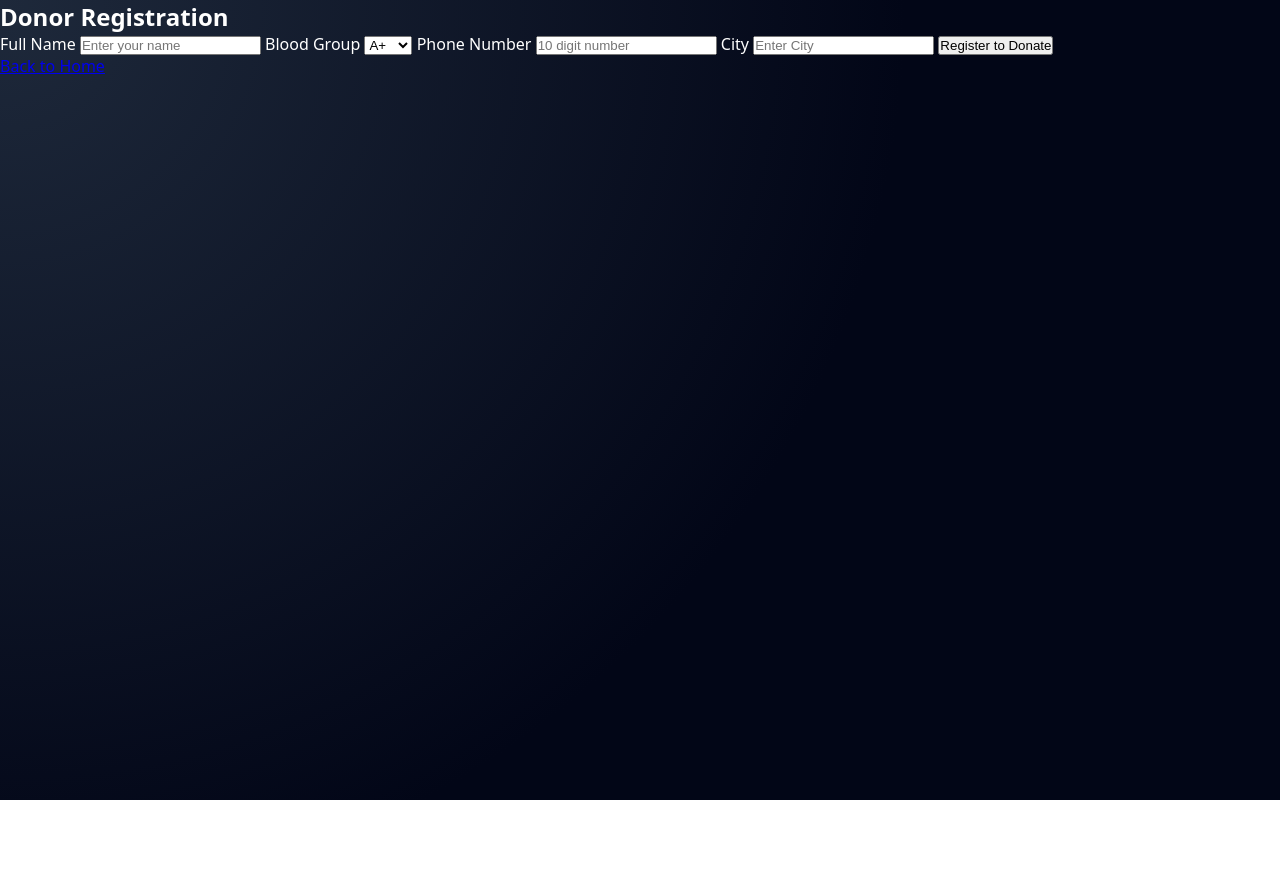
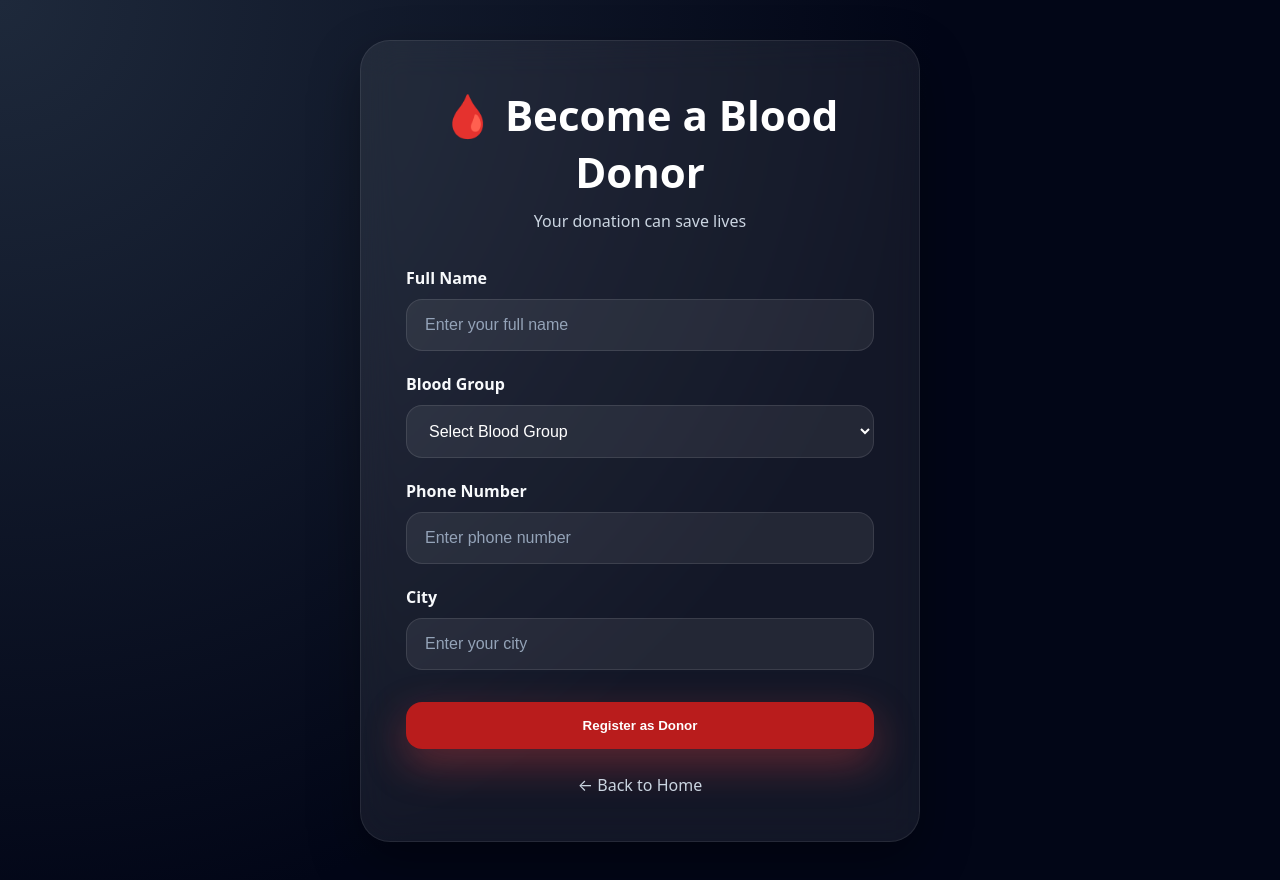
Before and after one commit to himubhatt2305-source/blood-bank-management-system, a website: page public/donate.html in a window 1280 px wide. Before the commit the page ends 800 px from the top, so only its background shows below. Drawn offline with Linux system fonts and the light colour scheme.

Commit message:
auto update

```diff
--- a/public/donate.html
+++ b/public/donate.html
@@ -1,51 +1,174 @@
 <!DOCTYPE html>
 <html lang="en">
+
 <head>
+
 <meta charset="UTF-8">
+
 <meta name="viewport" content="width=device-width, initial-scale=1.0">
+
 <title>Donate Blood</title>
+
 <link rel="stylesheet" href="style.css">
+
 </head>
+
 <body>
-    <div class="container py-5">
-        <div class="row justify-content-center">
-            <div class="col-md-6 glass-card">
-                <h2 class="text-center mb-4">Donor Registration</h2>
+
+<div class="form-page">
+
+    <div class="modern-form-card">
+
+        <h1 class="form-title">
+            🩸 Become a Blood Donor
+        </h1>
+
+        <p class="form-subtitle">
+            Your donation can save lives
+        </p>
+
         <form id="donorForm">
-                    <label class="form-label">Full Name</label>
-                    <input type="text" name="name" class="form-control" placeholder="Enter your name" required>
 
-                    <label class="form-label">Blood Group</label>
-                    <select name="bloodGroup" class="form-select" required>
-                        <option value="A+">A+</option>
-                        <option value="B+">B+</option>
-                        <option value="O+">O+</option>
-                        <option value="AB+">AB+</option>
+            <div class="input-group">
+
+                <label>
+                    Full Name
+                </label>
+
+                <input
+                type="text"
+                name="name"
+                placeholder="Enter your full name"
+                required>
+
+            </div>
+
+            <div class="input-group">
+
+                <label>
+                    Blood Group
+                </label>
+
+                <select name="bloodGroup" required>
+
+                    <option value="">
+                        Select Blood Group
+                    </option>
+
+                    <option>A+</option>
+                    <option>A-</option>
+                    <option>B+</option>
+                    <option>B-</option>
+                    <option>O+</option>
+                    <option>O-</option>
+                    <option>AB+</option>
+                    <option>AB-</option>
+
                 </select>
 
-                    <label class="form-label">Phone Number</label>
-                    <input type="number" name="phone" class="form-control" placeholder="10 digit number" required>
+            </div>
 
-                    <label class="form-label">City</label>
-                    <input type="text" name="city" class="form-control" placeholder="Enter City" required>
+            <div class="input-group">
 
-                    <button type="submit" class="btn btn-danger w-100 py-3 mt-3">Register to Donate</button>
-                    <div class="text-center mt-3"><a href="index.html" class="text-white-50">Back to Home</a></div>
+                <label>
+                    Phone Number
+                </label>
+
+                <input
+                type="text"
+                name="phone"
+                placeholder="Enter phone number"
+                required>
+
+            </div>
+
+            <div class="input-group">
+
+                <label>
+                    City
+                </label>
+
+                <input
+                type="text"
+                name="city"
+                placeholder="Enter your city"
+                required>
+
+            </div>
+
+            <button type="submit" class="btn-red full-btn">
+                Register as Donor
+            </button>
+
         </form>
+
+        <div class="back-home">
+
+            <a href="index.html">
+                ← Back to Home
+            </a>
+
         </div>
+
     </div>
+
 </div>
+
 <script>
-        document.getElementById('donorForm').onsubmit = async (e) => {
+
+document.getElementById('donorForm')
+.addEventListener('submit', async function(e){
+
     e.preventDefault();
-            const formData = Object.fromEntries(new FormData(e.target));
-            const res = await fetch('/add-donor', {
-                method: 'POST',
-                headers: {'Content-Type': 'application/json'},
-                body: JSON.stringify(formData)
+
+    const data =
+    Object.fromEntries(
+        new FormData(this)
+    );
+
+    try{
+
+        const res =
+        await fetch('/add-donor',{
+
+            method:'POST',
+
+            headers:{
+                'Content-Type':'application/json'
+            },
+
+            body:JSON.stringify(data)
+
         });
-            if(res.ok) { alert("Thank you for registering!"); window.location.href="index.html"; }
-        };
+
+        const result =
+        await res.json();
+
+        if(result.success){
+
+            alert("Donor Registered Successfully");
+
+            this.reset();
+
+        }
+
+        else{
+
+            alert("Registration Failed");
+
+        }
+
+    }
+
+    catch(err){
+
+        alert("Server Error");
+
+    }
+
+});
+
 </script>
+
 </body>
 </html>
--- a/public/style.css
+++ b/public/style.css
@@ -800,3 +800,183 @@ tr:hover{
     }
 
 }
+/* FORM PAGES */
+
+.form-page{
+
+    min-height:100vh;
+
+    display:flex;
+
+    justify-content:center;
+
+    align-items:center;
+
+    padding:40px 20px;
+
+}
+
+.modern-form-card{
+
+    width:100%;
+
+    max-width:560px;
+
+    background:rgba(255,255,255,0.07);
+
+    border:1px solid rgba(255,255,255,0.08);
+
+    backdrop-filter:blur(18px);
+
+    border-radius:30px;
+
+    padding:45px;
+
+    box-shadow:0 20px 50px rgba(0,0,0,0.35);
+
+}
+
+.login-card{
+
+    max-width:520px;
+
+}
+
+.form-title{
+
+    font-size:42px;
+
+    margin-bottom:10px;
+
+    text-align:center;
+
+}
+
+.form-subtitle{
+
+    text-align:center;
+
+    color:#cbd5e1;
+
+    margin-bottom:35px;
+
+}
+
+.input-group{
+
+    margin-bottom:22px;
+
+}
+
+.input-group label{
+
+    display:block;
+
+    margin-bottom:10px;
+
+    font-weight:700;
+
+    font-size:16px;
+
+    color:#f8fafc;
+
+}
+
+.input-group input,
+.input-group select{
+
+    width:100%;
+
+    padding:16px 18px;
+
+    border-radius:16px;
+
+    border:1px solid rgba(255,255,255,0.1);
+
+    background:rgba(255,255,255,0.07);
+
+    color:white;
+
+    font-size:16px;
+
+    outline:none;
+
+    transition:.3s;
+
+}
+
+.input-group input:focus,
+.input-group select:focus{
+
+    border-color:#ef4444;
+
+    box-shadow:0 0 20px rgba(239,68,68,0.2);
+
+}
+
+.input-group input::placeholder{
+
+    color:#94a3b8;
+
+}
+
+.full-btn{
+
+    width:100%;
+
+    margin-top:10px;
+
+    border:none;
+
+    cursor:pointer;
+
+}
+
+.back-home{
+
+    text-align:center;
+
+    margin-top:25px;
+
+}
+
+.back-home a{
+
+    color:#cbd5e1;
+
+    text-decoration:none;
+
+}
+
+.back-home a:hover{
+
+    color:#ef4444;
+
+}
+
+@media(max-width:700px){
+
+    .modern-form-card{
+
+        padding:30px 22px;
+
+        border-radius:24px;
+
+    }
+
+    .form-title{
+
+        font-size:32px;
+
+    }
+
+    .input-group input,
+    .input-group select{
+
+        padding:15px;
+
+        font-size:15px;
+
+    }
+
+}
```
Also changed, not shown: public/login.html (+121 -38 lines). Lines whose indentation alone changed are shown as unchanged.
